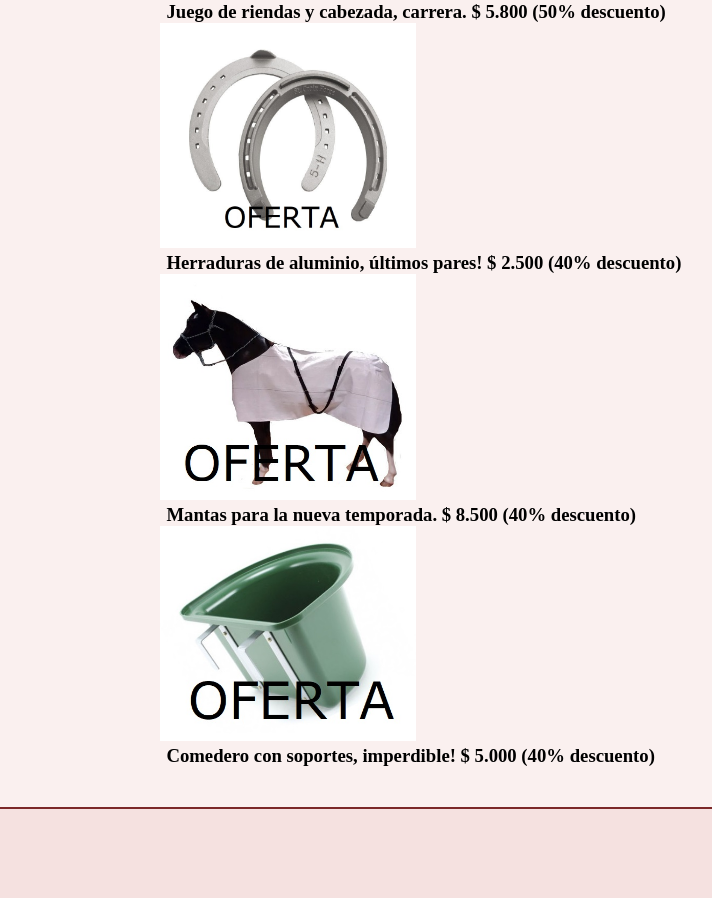
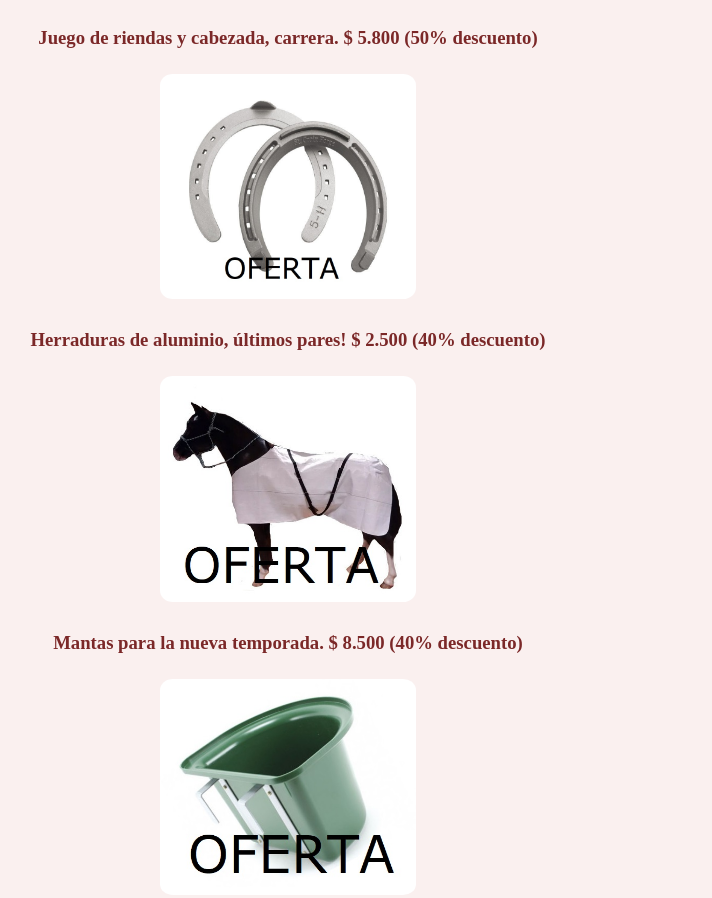
Before and after one commit to Marianoez/proyect-coder, a plain HTML site: page src/views/ofertas.html in a window 1280 px wide. Shown: the part 825-1723 px from the top of the page, without its empty margins (352-1064 px from the left). Drawn offline with Linux system fonts and the light colour scheme.

Commit message:
animaciones y transiciones + alineacion con grid ofertas.html

```diff
--- a/css/style.css
+++ b/css/style.css
@@ -442,14 +442,40 @@ h1 {
     text-align: center;
 }
 
-.ofertas-principal .img-oferta {
+.ofertas.principal {
+    display: grid;
+    grid-template-columns: 1f;
+    grid-template-rows: 1fr 1fr 1fr 1fr;
+    overflow: hidden;
+}
+
+
+.img-oferta-1, .img-oferta-2, .img-oferta-3, .img-oferta-4   {
     margin-left: 40%;
     width: 20%;
+    border-radius: 5%;
+    transition: all 1s ease;
+    overflow: hidden;
 }
+
+.ofertas-principal:hover .img-oferta-1,
+.ofertas-principal:hover .img-oferta-2,
+.ofertas-principal:hover .img-oferta-3,
+.ofertas-principal:hover .img-oferta-4 {
+    transform: scale(1.05);
+
+}
+
 .oferta-subtitle {
     margin-left: 25%;
     margin-top: 15px;
     margin-bottom: 15px;
+}
+
+.descripcion-producto {
+    color: #7b2828;
+    text-align: center;
+    margin: 2%;
 }
 
 /* Media Queries */
--- a/src/views/ofertas.html
+++ b/src/views/ofertas.html
@@ -41,22 +41,22 @@
         <!-- La idea es poder linkear y agregar al carrito la oferta que prefiera
             el cliente, serian las primeras del carrousel de la pagina HOME mas algunas otras -->
 
-        <img class="img-oferta" src="../assets/oferta-rienda.png" alt="Oferta de riendas y cabezada de carrera">
+        <img class="img-oferta-1" src="../assets/oferta-rienda.png" alt="Oferta de riendas y cabezada de carrera">
         <h3 class="descripcion-producto">
             Juego de riendas y cabezada, carrera. $ 5.800 (50% descuento)
         </h3>
         <!-- <button> Agregar al carrito -->
-        <img class="img-oferta" src="../assets/oferta-herraduras.jpg" alt="Oferta Herraduras de aluminio, varios talles">
+        <img class="img-oferta-2" src="../assets/oferta-herraduras.jpg" alt="Oferta Herraduras de aluminio, varios talles">
         <h3 class="descripcion-producto">
             Herraduras de aluminio, últimos pares! $ 2.500 (40% descuento)
         </h3>
         <!-- <button> Agregar al carrito -->
-        <img class="img-oferta" src="../assets/oferta-manta.jpg" alt="Mantas temporada verano">
+        <img class="img-oferta-3" src="../assets/oferta-manta.jpg" alt="Mantas temporada verano">
         <h3 class="descripcion-producto">
             Mantas para la nueva temporada. $ 8.500 (40% descuento)
         </h3>
         <!-- <button> Agregar al carrito -->
-        <img class="img-oferta" src="../assets/oferta-comedero.jpg" alt="Comedero con abrazaderas">
+        <img class="img-oferta-4" src="../assets/oferta-comedero.jpg" alt="Comedero con abrazaderas">
         <h3 class="descripcion-producto">
             Comedero con soportes, imperdible! $ 5.000 (40% descuento)
         </h3>
```
